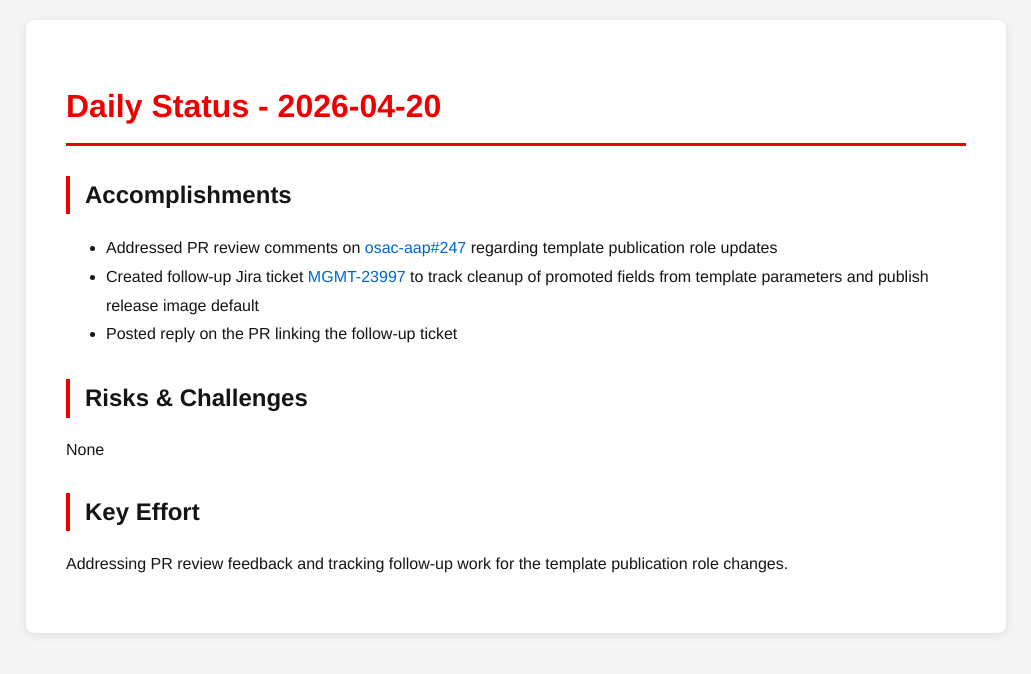
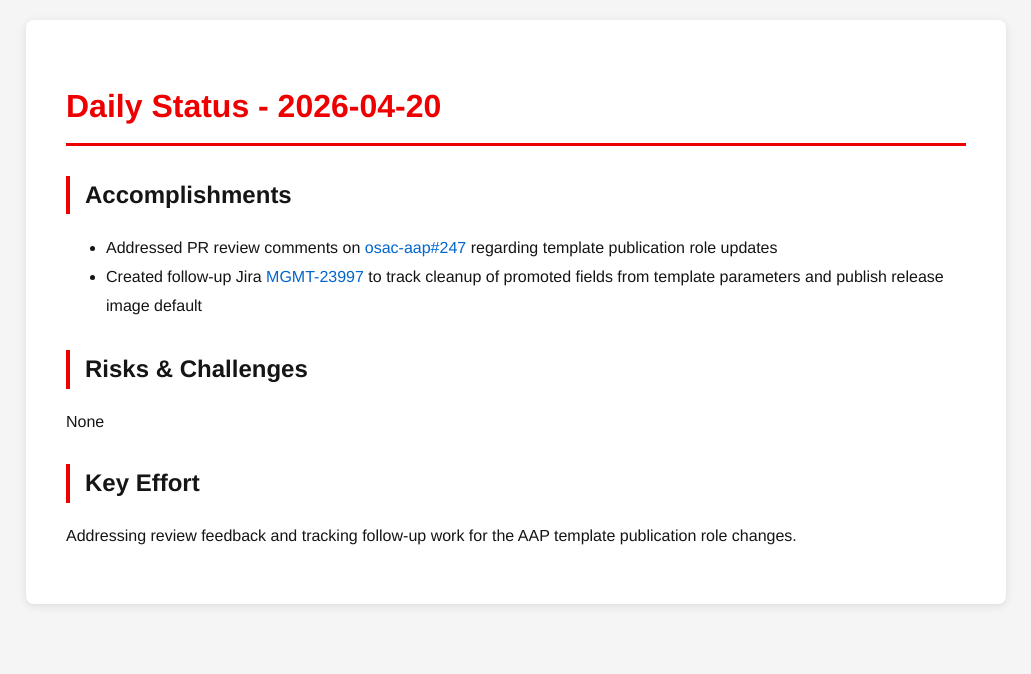
Before and after one commit to tzvatot/daily-status, a Jekyll site: the page built from 2026-04-20.md, in a window 1280 px wide. Shown: the top 674 px of the page, without its empty margins (124-1155 px from the left). Built offline with Jekyll 4.4.1, drawn with Linux system fonts in a browser that asks for light colours.

Commit message:
Daily status update - 2026-04-20

```diff
--- a/2026-04-20.md
+++ b/2026-04-20.md
@@ -8,11 +8,10 @@
 
 ## Accomplishments
 - Addressed PR review comments on [osac-aap#247](https://github.com/osac-project/osac-aap/pull/247) regarding template publication role updates
-- Created follow-up Jira ticket [MGMT-23997](https://issues.redhat.com/browse/MGMT-23997) to track cleanup of promoted fields from template parameters and publish release image default
-- Posted reply on the PR linking the follow-up ticket
+- Created follow-up Jira [MGMT-23997](https://issues.redhat.com/browse/MGMT-23997) to track cleanup of promoted fields from template parameters and publish release image default
 
 ## Risks & Challenges
 None
 
 ## Key Effort
-Addressing PR review feedback and tracking follow-up work for the template publication role changes.
+Addressing review feedback and tracking follow-up work for the AAP template publication role changes.
```
